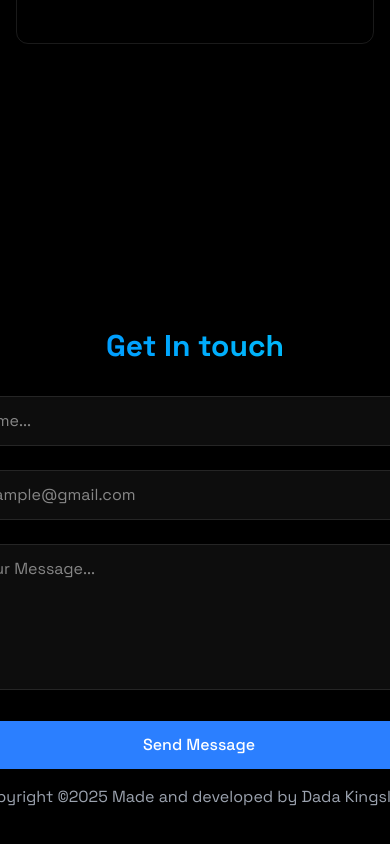
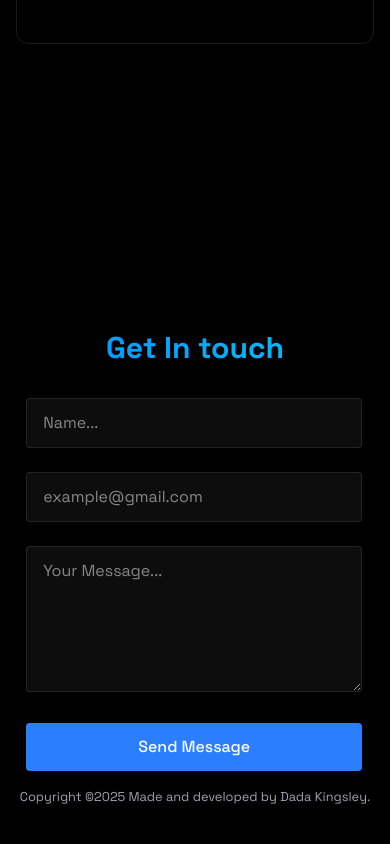
Before and after one commit to King-web-cell-05/kingsley-portfolio, a React (Vite) app: page / in a window 390 px wide. Shown: the part 2780-3624 px from the top of the page. Built offline with nearby package versions, Linux system fonts and the light colour scheme; a web font is replaced by a local one.

Commit message:
Update respnsiveness

```diff
--- a/src/index.css
+++ b/src/index.css
@@ -52,16 +52,20 @@ footer{
 }
 @media (max-width: 600px) {
   input{
-    width: 30rem;
-    margin-left: 3rem;
+    width: 21rem;
+    margin-left: 7.2rem;
   }
   textarea{
-    width: 30rem;
-    margin-left: 3rem;
+    width: 21rem;
+    margin-left: 7.2rem;
   }
   button{
 
-    width: 30rem;
-    margin-left: 3rem;
+    width: 21rem;
+    margin-left: 7.2rem;
+  }
+
+  footer{
+    font-size: 0.8rem;
   }
 }
```
